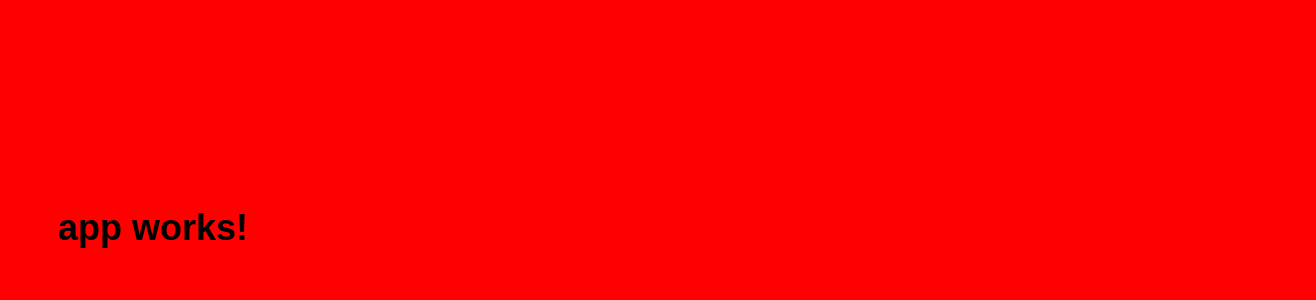
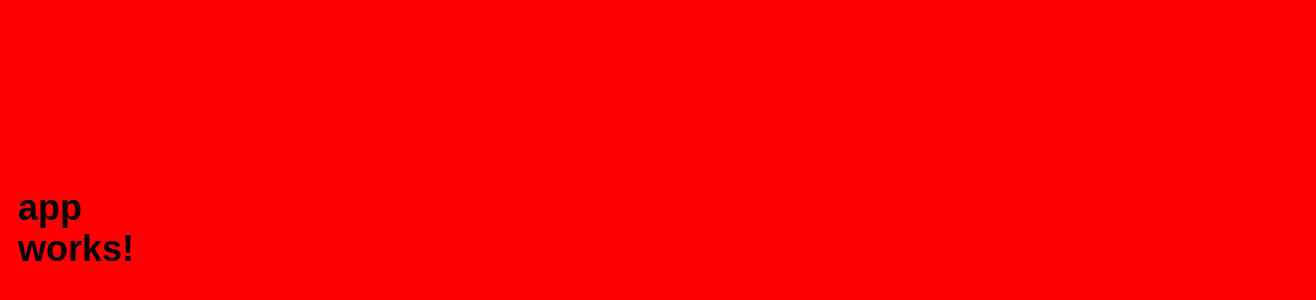
Before and after one commit to bxavier/sfr-test, an Angular app: page / in a window 1280 px wide. Shown: the part 172-472 px from the top of the page, 1316 px wide, since content can reach past the window. Built offline with nearby package versions, Linux system fonts and the light colour scheme.

Commit message:
simple grid

```diff
--- a/src/app/app.component.html
+++ b/src/app/app.component.html
@@ -1,5 +1,5 @@
-<div class="container full-height m-0 m-auto">
-  <div class="container-fluid full-height align-items-center">
+<div class="container-fluid full-height m-0 m-auto">
+  <div class="container full-height align-items-center">
     <div class="col-3">
       <h1 class="heading-01">app works!</h1>
     </div>
```
